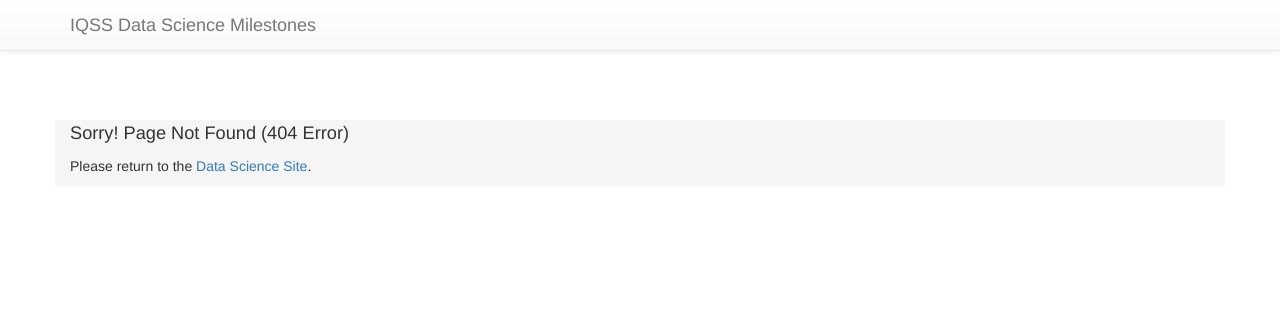
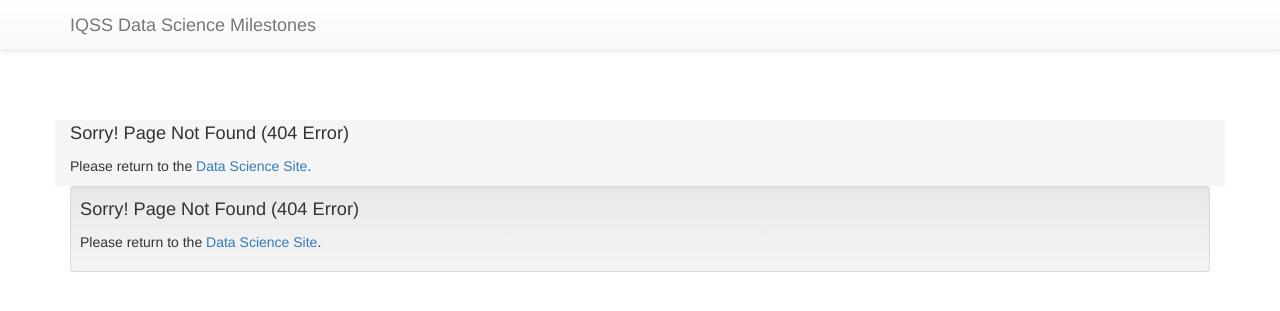
Before and after one commit to IQSS/milestone-reader, a Django app: template milestone_reader/templates/404.html in a window 1280 px wide. Shown: the top 311 px of the page. Run offline with Django 3.2, Linux system fonts and the light colour scheme; the template is opened without the code that fills it, so the values that code supplies are empty; parts of the project's set-up code (start-up, migrations or seed data) failed here and were passed over; some libraries are stand-ins or nearby versions.

Commit message:
404 update

```diff
--- a/milestone_reader/templates/404.html
+++ b/milestone_reader/templates/404.html
@@ -49,8 +49,11 @@
         </div>
     </div>
 	<div class="container">
+		<div class="well well-sm" style="background-color:#f5f5f5;">
+		<p><span style="font-size: 1.3em; color:inheret;">Sorry! Page Not Found (404 Error)</span></p>
+						<p>Please return to the <a href="http://datascience.iq.harvard.edu">Data Science Site</a>.</p>
 
-
+        </div>
 	</div>
   </body>
 </html>
```
